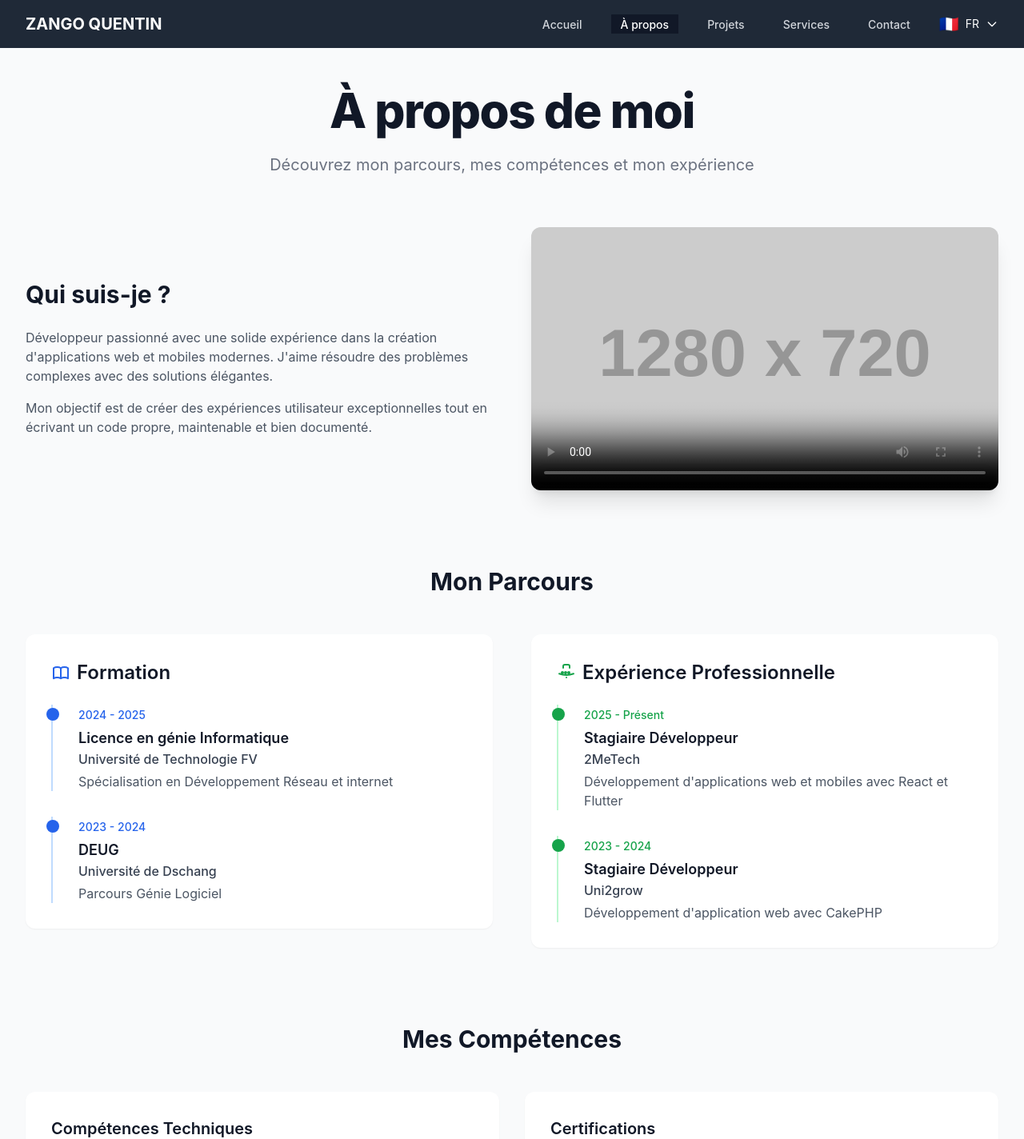
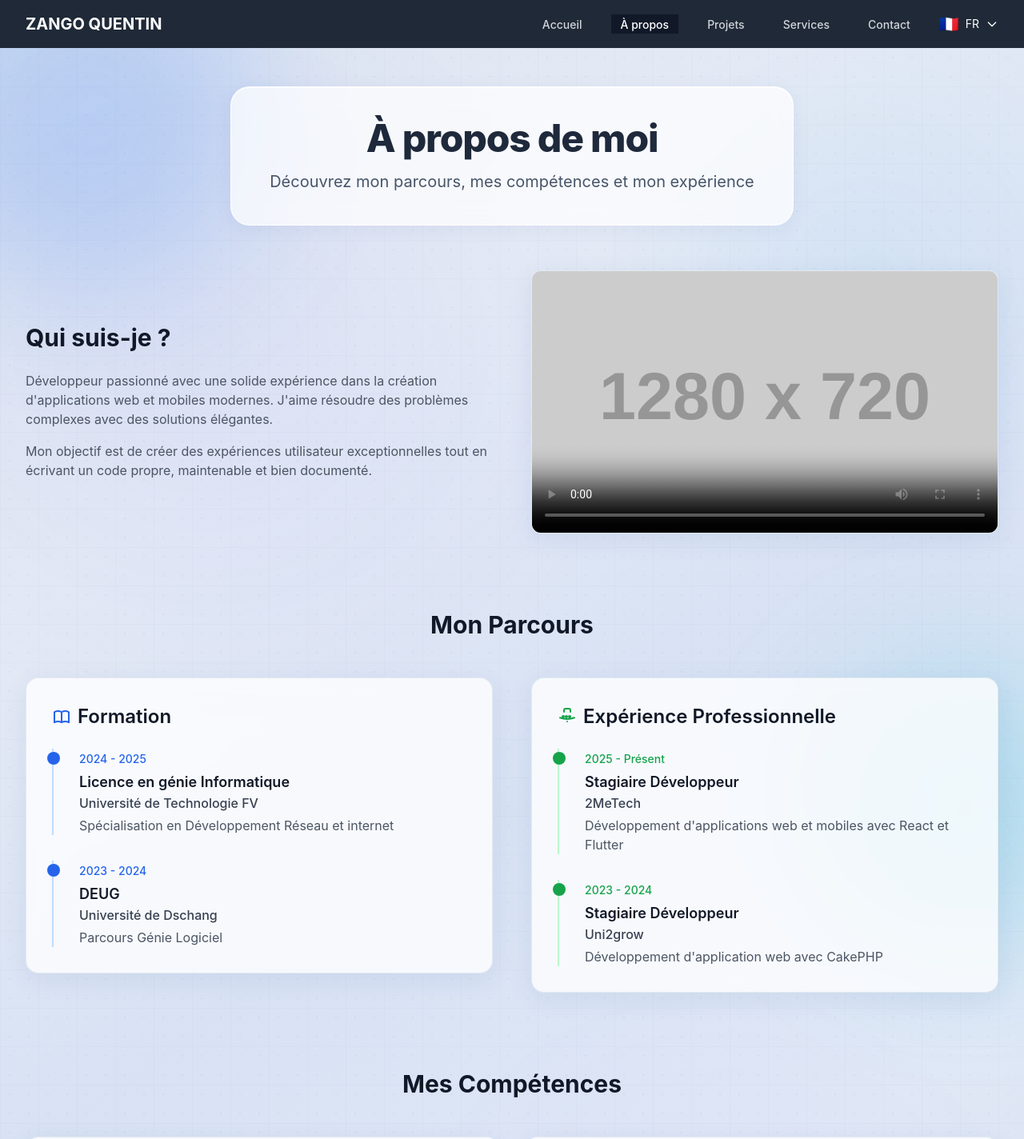
Before and after one commit to quentinzango/mon-portfolio, a React (Create React App) app: page /about in a window 1280 px wide. Shown: the top 1424 px of the page at 80% size. Built offline with nearby package versions, Linux system fonts and the light colour scheme.

Commit message:
correction4

```diff
--- a/src/App.js
+++ b/src/App.js
@@ -7,7 +7,7 @@ import Contact from "./pages/Contact";
 import Service from "./pages/Service";
 import Navbar from "./components/Navbar";
 import Footer from './components/Footer';
-
+import PageLayout from "./components/PageLayout";
 
 import './App.css';
 
@@ -15,6 +15,7 @@ function App() {
   return (
     <BrowserRouter>
       <Navbar />
+      <PageLayout>
         <Routes>
           <Route path="/" element={<Home />} />
           <Route path="/about" element={<About />} />
@@ -22,6 +23,7 @@ function App() {
           <Route path="/contact" element={<Contact />} />
           <Route path="/services" element={<Service />} />
         </Routes>
+      </PageLayout>
       <Footer />
     </BrowserRouter>
   );
--- /dev/null
+++ b/src/components/PageHeader.js
@@ -0,0 +1,24 @@
+import React from 'react';
+import { motion } from 'framer-motion';
+
+export default function PageHeader({ title, subtitle }) {
+  return (
+    <motion.div
+      initial={{ opacity: 0, y: 16 }}
+      animate={{ opacity: 1, y: 0 }}
+      transition={{ duration: 0.5 }}
+      className="text-center mb-14"
+    >
+      <div className="glass-panel inline-block px-8 py-10 sm:px-12 rounded-3xl max-w-4xl mx-auto">
+        <h1 className="text-4xl font-extrabold text-slate-800 sm:text-5xl tracking-tight">
+          {title}
+        </h1>
+        {subtitle && (
+          <p className="mt-4 text-lg sm:text-xl text-slate-600 max-w-2xl mx-auto">
+            {subtitle}
+          </p>
+        )}
+      </div>
+    </motion.div>
+  );
+}
--- /dev/null
+++ b/src/components/PageLayout.js
@@ -0,0 +1,23 @@
+import React from 'react';
+
+/**
+ * Enveloppe toutes les pages avec un fond cohérent : dégradé doux,
+ * motifs géométriques et halos colorés (évite le blanc plat).
+ */
+export default function PageLayout({ children }) {
+  return (
+    <div className="page-shell relative min-h-[calc(100vh-4rem)] overflow-hidden">
+      <div className="page-shell__gradient" aria-hidden="true" />
+      <div className="page-shell__mesh" aria-hidden="true" />
+      <div className="page-shell__dots" aria-hidden="true" />
+      <div className="page-shell__grid" aria-hidden="true" />
+      <div className="page-shell__orb page-shell__orb--1" aria-hidden="true" />
+      <div className="page-shell__orb page-shell__orb--2" aria-hidden="true" />
+      <div className="page-shell__orb page-shell__orb--3" aria-hidden="true" />
+
+      <div className="relative z-10 py-12 px-4 sm:px-6 lg:px-8">
+        {children}
+      </div>
+    </div>
+  );
+}
--- a/src/index.css
+++ b/src/index.css
@@ -16,3 +16,194 @@ code {
   font-family: source-code-pro, Menlo, Monaco, Consolas, 'Courier New',
     monospace;
 }
+
+/* ——— Fond global des pages ——— */
+.page-shell {
+  background-color: #e8ecf4;
+}
+
+.page-shell__gradient {
+  position: absolute;
+  inset: 0;
+  background: linear-gradient(
+    145deg,
+    #dce4f0 0%,
+    #e4eaf5 25%,
+    #d8e2f4 50%,
+    #e0e8f6 75%,
+    #d4deee 100%
+  );
+}
+
+.page-shell__mesh {
+  position: absolute;
+  inset: 0;
+  opacity: 0.55;
+  background:
+    radial-gradient(ellipse 80% 50% at 20% 20%, rgba(99, 102, 241, 0.12), transparent 50%),
+    radial-gradient(ellipse 60% 40% at 85% 15%, rgba(14, 165, 233, 0.1), transparent 45%),
+    radial-gradient(ellipse 70% 50% at 70% 85%, rgba(139, 92, 246, 0.08), transparent 50%);
+}
+
+.page-shell__dots {
+  position: absolute;
+  inset: 0;
+  opacity: 0.35;
+  background-image: radial-gradient(rgba(30, 58, 138, 0.15) 1px, transparent 1px);
+  background-size: 24px 24px;
+}
+
+.page-shell__grid {
+  position: absolute;
+  inset: 0;
+  opacity: 0.06;
+  background-image:
+    linear-gradient(rgba(30, 58, 138, 0.4) 1px, transparent 1px),
+    linear-gradient(90deg, rgba(30, 58, 138, 0.4) 1px, transparent 1px);
+  background-size: 48px 48px;
+}
+
+.page-shell__orb {
+  position: absolute;
+  border-radius: 50%;
+  filter: blur(80px);
+  pointer-events: none;
+}
+
+.page-shell__orb--1 {
+  width: 420px;
+  height: 420px;
+  top: -120px;
+  left: -100px;
+  background: rgba(59, 130, 246, 0.22);
+}
+
+.page-shell__orb--2 {
+  width: 380px;
+  height: 380px;
+  top: 40%;
+  right: -120px;
+  background: rgba(6, 182, 212, 0.18);
+}
+
+.page-shell__orb--3 {
+  width: 320px;
+  height: 320px;
+  bottom: -80px;
+  left: 30%;
+  background: rgba(129, 140, 248, 0.15);
+}
+
+/* Panneaux verre dépoli */
+.glass-panel {
+  background: rgba(255, 255, 255, 0.72);
+  backdrop-filter: blur(12px);
+  -webkit-backdrop-filter: blur(12px);
+  border: 1px solid rgba(255, 255, 255, 0.85);
+  box-shadow:
+    0 4px 24px rgba(30, 58, 138, 0.06),
+    inset 0 1px 0 rgba(255, 255, 255, 0.9);
+}
+
+.glass-card {
+  background: rgba(255, 255, 255, 0.78);
+  backdrop-filter: blur(10px);
+  -webkit-backdrop-filter: blur(10px);
+  border: 1px solid rgba(226, 232, 240, 0.9);
+  box-shadow: 0 8px 32px rgba(30, 58, 138, 0.08);
+}
+
+.glass-card-strong {
+  background: rgba(255, 255, 255, 0.88);
+  backdrop-filter: blur(14px);
+  -webkit-backdrop-filter: blur(14px);
+  border: 1px solid rgba(255, 255, 255, 0.95);
+  box-shadow:
+    0 12px 40px rgba(30, 58, 138, 0.1),
+    0 0 0 1px rgba(148, 163, 184, 0.12);
+}
+
+/* Formulaire contact */
+.form-field label {
+  display: block;
+  font-size: 0.8125rem;
+  font-weight: 600;
+  letter-spacing: 0.02em;
+  text-transform: uppercase;
+  color: #475569;
+  margin-bottom: 0.5rem;
+}
+
+.form-field input,
+.form-field select,
+.form-field textarea {
+  width: 100%;
+  padding: 0.875rem 1rem 0.875rem 2.75rem;
+  border-radius: 0.75rem;
+  border: 1px solid rgba(148, 163, 184, 0.45);
+  background: rgba(248, 250, 252, 0.9);
+  color: #1e293b;
+  font-size: 0.9375rem;
+  transition: border-color 0.2s, box-shadow 0.2s, background 0.2s;
+}
+
+.form-field textarea {
+  padding-left: 1rem;
+  min-height: 120px;
+  resize: vertical;
+}
+
+.form-field input:focus,
+.form-field select:focus,
+.form-field textarea:focus {
+  outline: none;
+  border-color: #3b82f6;
+  background: #fff;
+  box-shadow: 0 0 0 3px rgba(59, 130, 246, 0.15);
+}
+
+.form-field--icon {
+  position: relative;
+}
+
+.form-field--icon .field-icon {
+  position: absolute;
+  left: 0.875rem;
+  top: 2.35rem;
+  width: 1.125rem;
+  height: 1.125rem;
+  color: #64748b;
+  pointer-events: none;
+}
+
+.form-field--no-icon input,
+.form-field--no-icon select {
+  padding-left: 1rem;
+}
+
+.btn-submit-gradient {
+  background: linear-gradient(135deg, #2563eb 0%, #0891b2 50%, #4f46e5 100%);
+  background-size: 200% 200%;
+  transition: background-position 0.4s ease, transform 0.2s, box-shadow 0.2s;
+}
+
+.btn-submit-gradient:hover:not(:disabled) {
+  background-position: 100% 0;
+  box-shadow: 0 8px 24px rgba(37, 99, 235, 0.35);
+}
+
+.contact-info-card {
+  display: flex;
+  align-items: flex-start;
+  gap: 1rem;
+  padding: 1.25rem;
+  border-radius: 1rem;
+  background: rgba(255, 255, 255, 0.6);
+  border: 1px solid rgba(226, 232, 240, 0.8);
+  transition: transform 0.2s, box-shadow 0.2s;
+}
+
+.contact-info-card:hover {
+  transform: translateY(-2px);
+  box-shadow: 0 8px 24px rgba(30, 58, 138, 0.08);
+}
--- a/src/pages/About.js
+++ b/src/pages/About.js
@@ -2,6 +2,7 @@ import React from 'react';
 import { motion } from 'framer-motion';
 import { useTranslation } from 'react-i18next';
 import AnimatedSection from '../components/AnimatedSection';
+import PageHeader from '../components/PageHeader';
 
 const videoPreview = 'https://placehold.co/1280x720/jpg?text=Presentation+Video';
 const myVideo = '';
@@ -56,28 +57,11 @@ const About = () => {
   ];
 
   return (
-    <div className="min-h-screen bg-gray-50 py-12 px-4 sm:px-6 lg:px-8">
-      <div className="max-w-7xl mx-auto">
-        {/* Section Titre */}
-        <AnimatedSection>
-          <div className="text-center mb-16">
-            <motion.h1
-              initial={{ opacity: 0, y: 20 }}
-              animate={{ opacity: 1, y: 0 }}
-              className="text-4xl font-extrabold text-gray-900 sm:text-5xl sm:tracking-tight lg:text-6xl"
-            >
-              {t('about.title', 'À Propos de Moi')}
-            </motion.h1>
-            <motion.p
-              initial={{ opacity: 0, y: 20 }}
-              animate={{ opacity: 1, y: 0 }}
-              transition={{ delay: 0.2 }}
-              className="mt-6 max-w-3xl mx-auto text-xl text-gray-500"
-            >
-              {t('about.subtitle', 'Découvrez mon parcours, mes compétences et mon expérience')}
-            </motion.p>
-          </div>
-        </AnimatedSection>
+    <div className="max-w-7xl mx-auto">
+      <PageHeader
+        title={t('about.title', 'À Propos de Moi')}
+        subtitle={t('about.subtitle', 'Découvrez mon parcours, mes compétences et mon expérience')}
+      />
 
         {/* Section À Propos + Vidéo */}
         <div className="mb-24">
@@ -99,7 +83,7 @@ const About = () => {
             </AnimatedSection>
 
             <AnimatedSection delay={0.2}>
-  <div className="relative rounded-xl overflow-hidden shadow-xl aspect-video bg-gray-100">
+  <div className="relative rounded-xl overflow-hidden glass-card aspect-video">
     <video
       className="w-full h-full object-cover"
       controls
@@ -124,7 +108,7 @@ const About = () => {
           <div className="grid grid-cols-1 md:grid-cols-2 gap-12">
             {/* Parcours Académique */}
             <AnimatedSection>
-              <div className="bg-white p-8 rounded-xl shadow-sm">
+              <div className="glass-card p-8 rounded-2xl">
                 <h3 className="text-2xl font-semibold text-gray-900 mb-6 flex items-center">
                   <svg className="w-6 h-6 mr-2 text-blue-600" fill="none" stroke="currentColor" viewBox="0 0 24 24">
                     <path strokeLinecap="round" strokeLinejoin="round" strokeWidth={2} d="M12 6.253v13m0-13C10.832 5.477 9.246 5 7.5 5S4.168 5.477 3 6.253v13C4.168 18.477 5.754 18 7.5 18s3.332.477 4.5 1.253m0-13C13.168 5.477 14.754 5 16.5 5c1.747 0 3.332.477 4.5 1.253v13C19.832 18.477 18.247 18 16.5 18c-1.746 0-3.332.477-4.5 1.253" />
@@ -147,7 +131,7 @@ const About = () => {
 
             {/* Expérience Professionnelle */}
             <AnimatedSection delay={0.2}>
-              <div className="bg-white p-8 rounded-xl shadow-sm">
+              <div className="glass-card p-8 rounded-2xl">
                 <h3 className="text-2xl font-semibold text-gray-900 mb-6 flex items-center">
                   <svg className="w-6 h-6 mr-2 text-green-600" fill="none" stroke="currentColor" viewBox="0 0 24 24">
                     <path strokeLinecap="round" strokeLinejoin="round" strokeWidth={2} d="M21 13.255A23.931 23.931 0 0112 15c-3.183 0-6.22-.62-9-1.745M16 6V4a2 2 0 00-2-2h-4a2 2 0 00-2 2v2m4 6h.01M12 18h.01M16 12a1 1 0 11-2 0 1 1 0 012 0zm-4 0a1 1 0 11-2 0 1 1 0 012 0zm-4 0a1 1 0 11-2 0 1 1 0 012 0z" />
@@ -180,7 +164,7 @@ const About = () => {
 
           <div className="grid grid-cols-1 md:grid-cols-2 gap-8">
             <AnimatedSection>
-              <div className="bg-white p-8 rounded-xl shadow-sm">
+              <div className="glass-card p-8 rounded-2xl">
                 <h3 className="text-xl font-semibold text-gray-900 mb-6">
                   {t('about.technicalSkills', 'Compétences Techniques')}
                 </h3>
@@ -204,7 +188,7 @@ const About = () => {
             </AnimatedSection>
 
             <AnimatedSection delay={0.2}>
-              <div className="bg-white p-8 rounded-xl shadow-sm">
+              <div className="glass-card p-8 rounded-2xl">
                 <h3 className="text-xl font-semibold text-gray-900 mb-6">
                   {t('about.certifications', 'Certifications')}
                 </h3>
@@ -226,7 +210,6 @@ const About = () => {
             </AnimatedSection>
           </div>
         </div>
-      </div>
     </div>
   );
 };
```
Also changed, not shown: src/pages/Contact.js (+40 -39 lines), src/pages/Home.js (+11 -15 lines), src/pages/Projects.js (+5 -23 lines), src/pages/Service.js (+8 -29 lines). Lines whose indentation alone changed are shown as unchanged.
